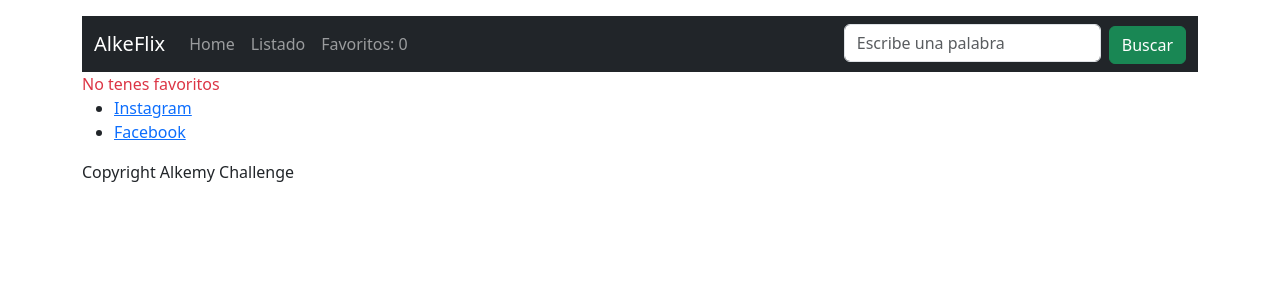
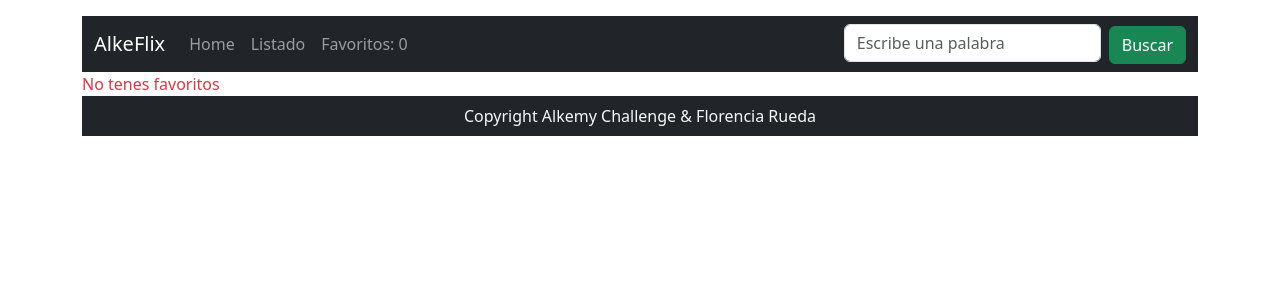
Before and after one commit to florrueda/react-challenge, a React (Create React App) app: page /favoritos in a window 1280 px wide. Shown: the top 300 px of the page. Built offline with nearby package versions, Linux system fonts and the light colour scheme; sample sign-in values are in the browser's storage.

Commit message:
Ajustes estilos para mejor presentacion

```diff
--- a/public/index.html
+++ b/public/index.html
@@ -24,7 +24,7 @@
       work correctly both with client-side routing and a non-root public URL.
       Learn how to configure a non-root public URL by running `npm run build`.
     -->
-    <title>React App</title>
+    <title>AlkeFlix</title>
   </head>
   <body>
     <noscript>You need to enable JavaScript to run this app.</noscript>
--- a/src/Components/Favoritos.jsx
+++ b/src/Components/Favoritos.jsx
@@ -20,12 +20,12 @@ const Favoritos = (props) => {
         props.favs.map((favs) => {
           return (
             <div className="col-3" key={favs.id}>
-              <div className="card" >
+              <div className="card my-4" >
                 <img src={favs.imgUrl} className="card-img-top" alt="..." />
                 <button className="favourite-btn" onClick={props.addOrRemoveFromFavs} data-movie-id={favs.id}>🖤</button>
                 <div className="card-body">
                   <h5 className="card-title">{favs.title}</h5>
-                  <p className="card-text">{favs.overview}</p>
+                  <p className="card-text">{favs.overview.substring(0,150)}...</p>
                   <Link to={`/movie-detail/${favs.id}`} className="btn btn-primary">
                     View Detail
                   </Link>
--- a/src/Components/Footer.jsx
+++ b/src/Components/Footer.jsx
@@ -1,27 +1,15 @@
 import React from "react";
-import { Outlet } from "react-router-dom";
+import { Link, Outlet } from "react-router-dom";
 
 
 const Footer = () => {
   return (
     <div>
     <Outlet />
-    <footer>
-      <nav>
-        <ul>
-          <li>
-            <a href="http://instagram.com" rel="noopener noreferrer">
-              Instagram
-            </a>
-          </li>
-          <li>
-            <a href="http://facebook.com" rel="noopener noreferrer">
-              Facebook
-            </a>
-          </li>
-        </ul>
-      </nav>
-      <p>Copyright Alkemy Challenge</p>
+    <footer className="bg-dark d-flex justify-content-center">
+    <Link to='https://florrueda.github.io/' className="text-decoration-none text-light m-2 link-opacity-50-hover" target="_blank">
+      Copyright Alkemy Challenge & Florencia Rueda
+    </Link>
     </footer>
 
     </div>
--- a/src/Components/Listado.jsx
+++ b/src/Components/Listado.jsx
@@ -2,7 +2,7 @@ import React, { useEffect, useState } from "react";
 import { useNavigate, Link } from "react-router-dom";
 import "../Css/bootstrap.min.css";
 import axios from "axios";
-import Swal from 'sweetalert2'
+import Swal from "sweetalert2";
 
 const Listado = (props) => {
   const navigate = useNavigate();
@@ -17,39 +17,51 @@ const Listado = (props) => {
 
     const endpoint =
       "https://api.themoviedb.org/3/discover/movie?api_key=e149a0aae730cd799e3cb5d6613dc73e&language=en-US&sort_by=popularity.desc&include_adult=false&include_video=false&page=1&with_watch_monetization_types=flatrate";
-    axios.get(endpoint).then((res) => {
-      const apiData = res.data.results;
-      setMoviesList(apiData);
-    })
-    .catch(err => {
-      Swal.fire(
-        'Hubo un error intenta nuevamente','',
-        'error'
-      )
-    })
+    axios
+      .get(endpoint)
+      .then((res) => {
+        const apiData = res.data.results;
+        setMoviesList(apiData);
+      })
+      .catch((err) => {
+        Swal.fire("Hubo un error intenta nuevamente", "", "error");
+      });
   }, [navigate, setMoviesList]);
 
   return (
     <div>
       <div className="row">
-      {
-        moviesList.map((movie) => {
+        {moviesList.map((movie) => {
           return (
             <div className="col-3" key={movie.id}>
-              <div className="card" >
-                <img src={`https://image.tmdb.org/t/p/w500/`+ movie.poster_path} className="card-img-top" alt="..." />
-                <button className="favourite-btn" onClick={props.addOrRemoveFromFavs} data-movie-id={movie.id}>🖤</button>
+              <div className="card my-4">
+                <img
+                  src={`https://image.tmdb.org/t/p/w500/` + movie.poster_path}
+                  className="card-img-top"
+                  alt="..."
+                />
+                <button
+                  className="favourite-btn"
+                  onClick={props.addOrRemoveFromFavs}
+                  data-movie-id={movie.id}
+                >
+                  🖤
+                </button>
                 <div className="card-body">
                   <h5 className="card-title">{movie.title}</h5>
-                  <p className="card-text">{movie.overview}</p>
-                  <Link to={`/movie-detail/${movie.id}`} className="btn btn-primary">
-                    View Detail
-                  </Link>
+                  <p className="card-text">{movie.overview.substring(0,150)}...</p>
+                  <div className="card-footer">
+                    <Link
+                      to={`/movie-detail/${movie.id}`}
+                      className="btn btn-primary"
+                    >
+                      View Detail
+                    </Link>
+                  </div>
                 </div>
               </div>
             </div>
-          )
-
+          );
         })}
       </div>
     </div>
--- a/src/Components/Login.jsx
+++ b/src/Components/Login.jsx
@@ -62,6 +62,13 @@ const Login = () => {
               Submit
             </button>
           </form>
+          <button type="button"  className="btn btn-success mt-2"
+									onClick={() => {
+										sessionStorage.setItem('token', 'guest');
+										navigate("/listado");
+									}}>
+										Login as guest
+									</button>
         </div>
       </div>
     </>
--- a/src/Css/Footer.css
+++ /dev/null
@@ -1,3 +0,0 @@
-footer {
-    background-color: aquamarine;
-}
```
Also changed, not shown: 1 other file (tests, documents, lock files or other folders).
